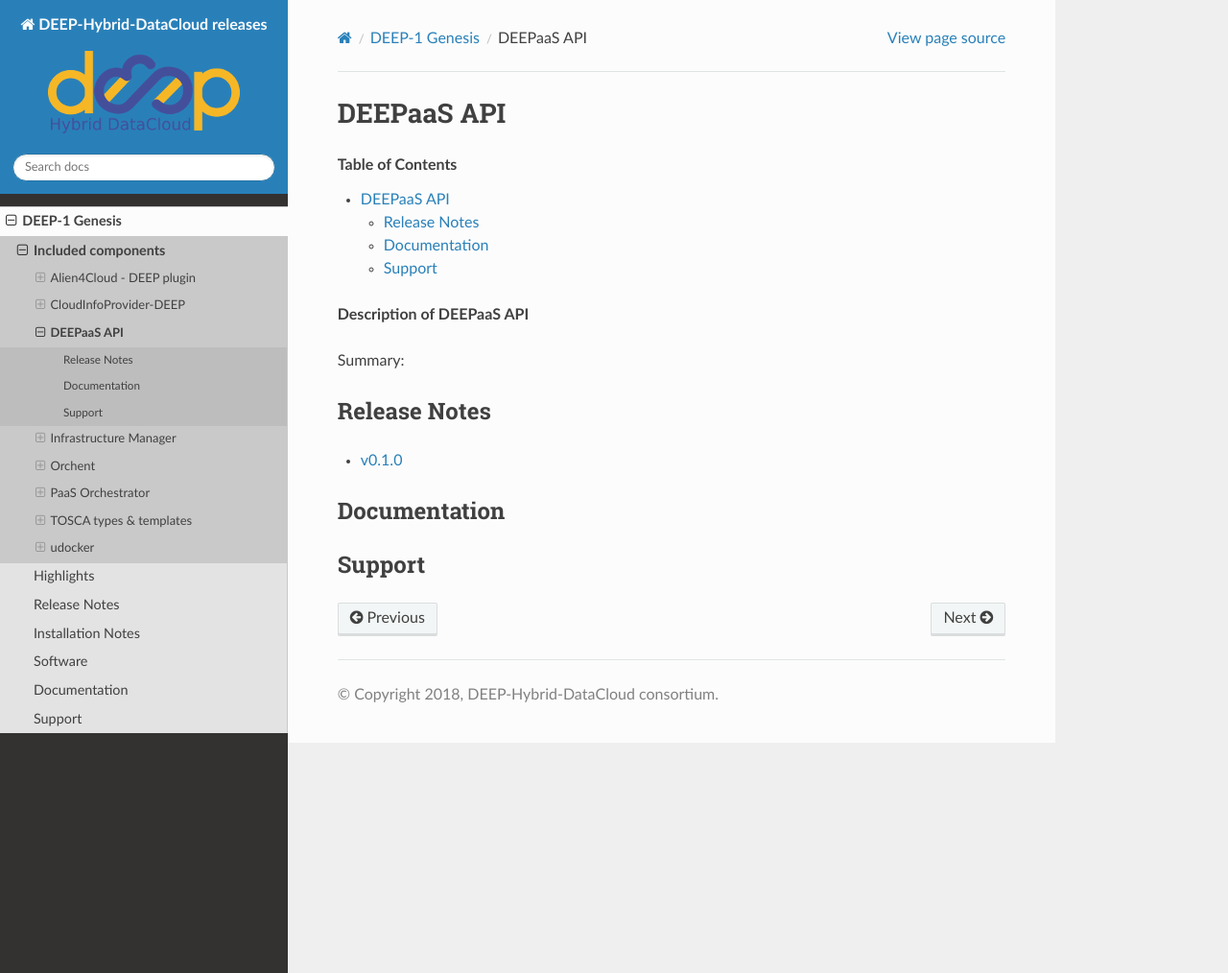
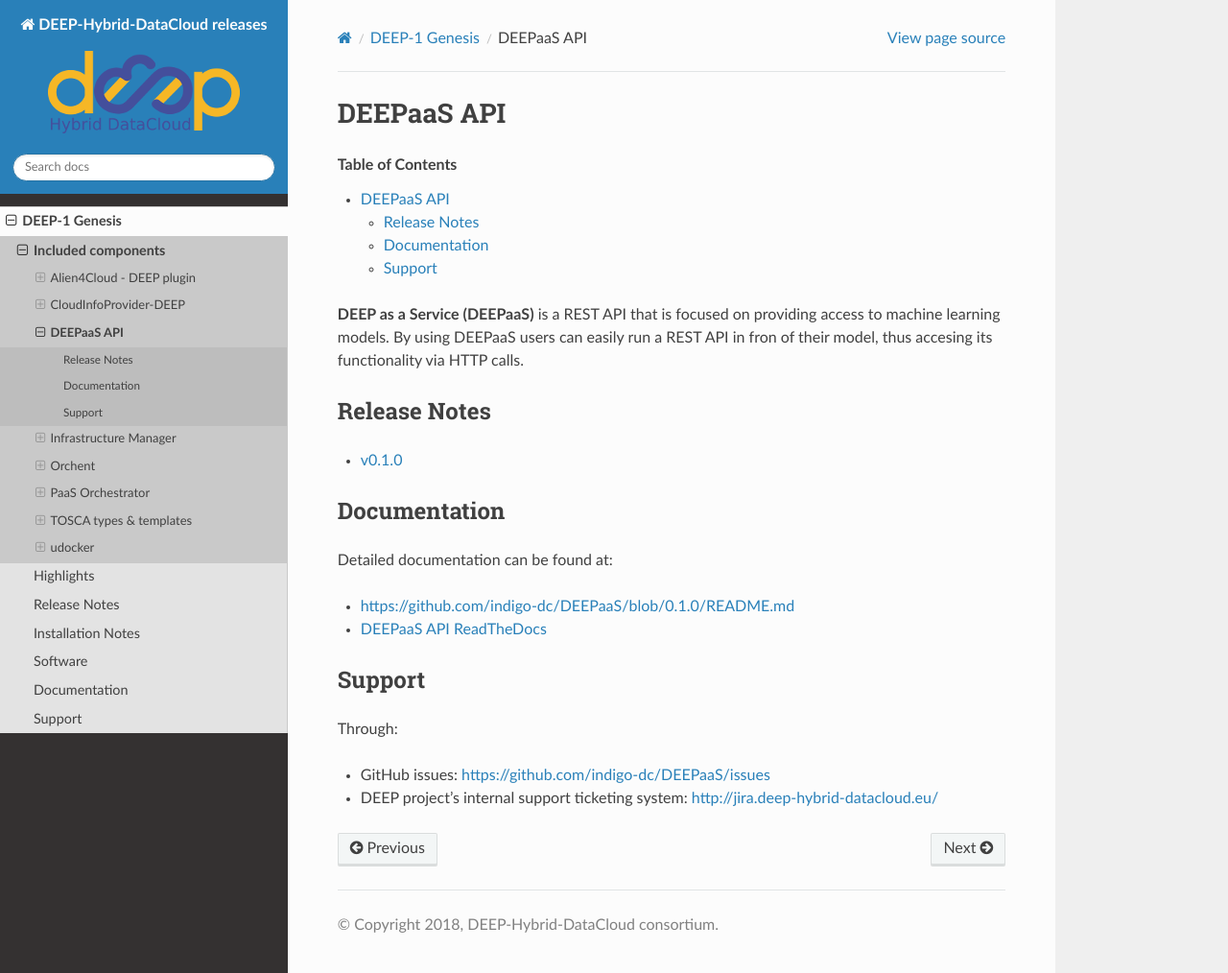
Before and after one commit to deephdc/deep-releases, a Sphinx documentation site: the page built from source/releases/genesis/daas.rst, in a window 1280 px wide and 1014 px high. Shown: the whole window at 96% size. Built offline with Sphinx 7.4.7 and the Read the Docs theme 2.0.0, drawn with Linux system fonts in a browser that asks for light colours.

Commit message:
added daas

```diff
--- a/source/releases/genesis/daas.rst
+++ b/source/releases/genesis/daas.rst
@@ -3,9 +3,9 @@
 
 .. contents:: Table of Contents
 
-**Description of DEEPaaS API**
-
-Summary:
+**DEEP as a Service (DEEPaaS)** is a REST API that is focused on
+providing access to machine learning models. By using DEEPaaS users
+can easily run a REST API in fron of their model, thus accesing its functionality via HTTP calls.
 
 Release Notes
 -------------
@@ -19,5 +19,16 @@
 Documentation
 -------------
 
+Detailed documentation can be found at:
+
+* https://github.com/indigo-dc/DEEPaaS/blob/0.1.0/README.md
+* `DEEPaaS API ReadTheDocs <https://deepaas.readthedocs.io/>`_
+
 Support
 -------
+
+Through:
+
+- GitHub issues: https://github.com/indigo-dc/DEEPaaS/issues
+
+- DEEP project’s internal support ticketing system: http://jira.deep-hybrid-datacloud.eu/
```
Also changed, not shown: source/releases/genesis/index.rst (+17 -17 lines).
